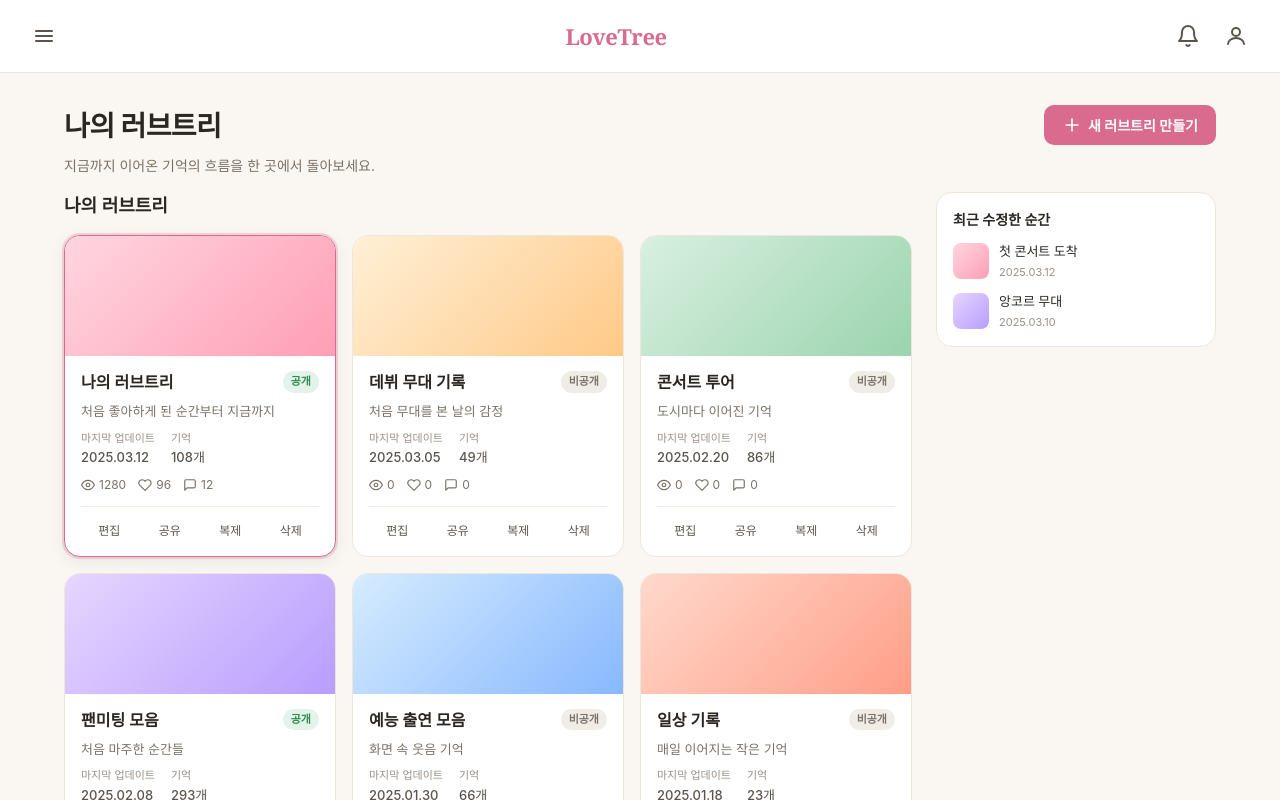
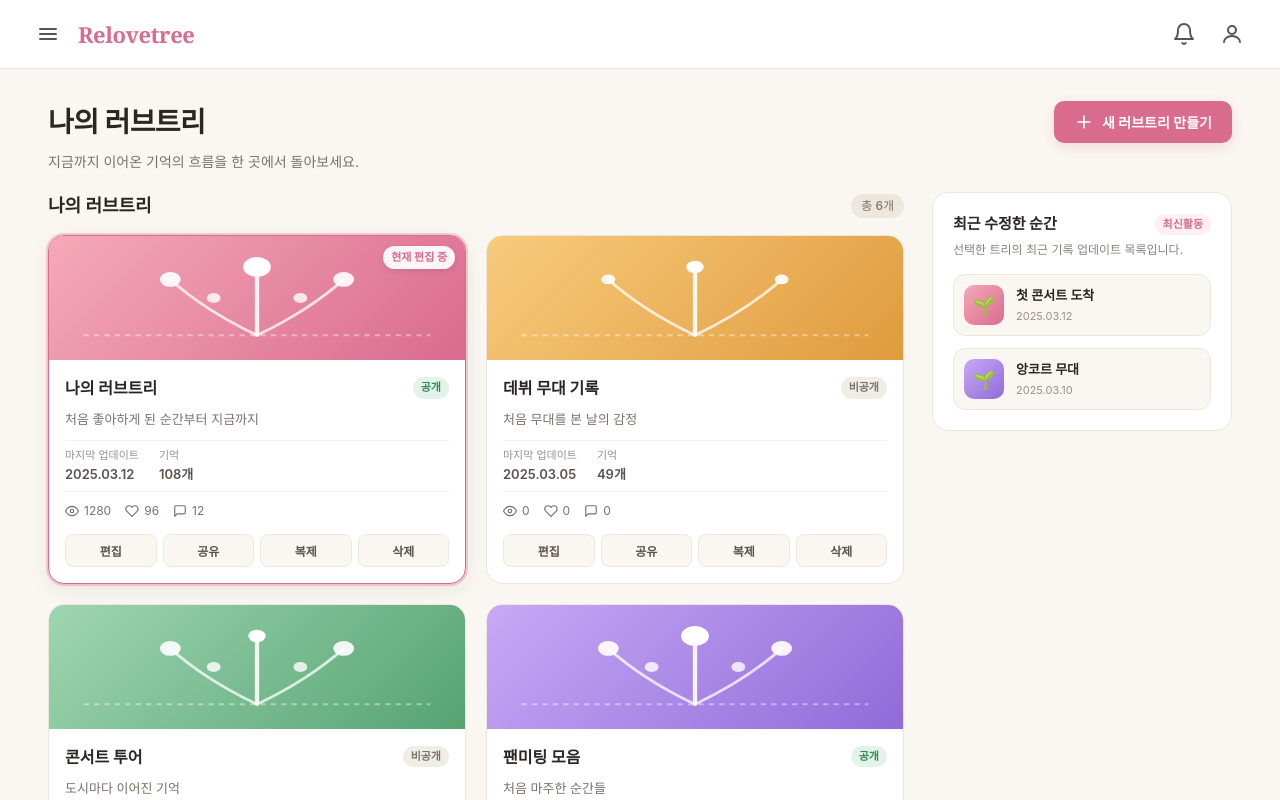
Before and after one commit to skerishKang/lovetree3.0, a React (Vite) app: page /my-trees in a window 1280 px wide. Shown: the top 800 px of the page. Built offline with nearby package versions, Linux system fonts and the light colour scheme.

Commit message:
style: deepen my trees dashboard hierarchy

```diff
--- a/src/components/MyTreesPage.module.css
+++ b/src/components/MyTreesPage.module.css
@@ -23,12 +23,18 @@
   display: flex;
   align-items: center;
   justify-content: space-between;
-  padding: 16px 24px;
+  padding: 14px 28px;
   background: #ffffff;
   border-bottom: 1px solid #ede6dc;
   position: sticky;
   top: 0;
   z-index: 10;
+}
+
+.brandArea {
+  display: flex;
+  align-items: center;
+  gap: 10px;
 }
 
 .logo {
@@ -78,8 +84,8 @@
   align-items: flex-start;
   justify-content: space-between;
   gap: 24px;
-  padding: 32px 24px 16px;
-  max-width: 1200px;
+  padding: 32px 28px 20px;
+  max-width: 1240px;
   margin: 0 auto;
 }
 
@@ -107,8 +113,8 @@
 .newTreeButton {
   display: inline-flex;
   align-items: center;
-  gap: 6px;
-  padding: 10px 18px;
+  gap: 8px;
+  padding: 11px 20px;
   background: #d96b8f;
   color: #ffffff;
   border: none;
@@ -117,7 +123,8 @@
   font-weight: 600;
   cursor: pointer;
   white-space: nowrap;
-  transition: background-color 0.15s ease;
+  transition: background-color 0.15s ease, box-shadow 0.15s ease;
+  box-shadow: 0 4px 12px rgba(217, 107, 143, 0.2);
 }
 
 .newTreeButton:focus-visible {
@@ -127,15 +134,16 @@
 
 .newTreeButton:hover {
   background: #c95c7f;
+  box-shadow: 0 6px 16px rgba(217, 107, 143, 0.28);
 }
 
 /* 본문 그리드 */
 .contentGrid {
   display: grid;
-  grid-template-columns: minmax(0, 1fr) 280px;
-  gap: 24px;
-  padding: 0 24px 48px;
-  max-width: 1200px;
+  grid-template-columns: minmax(0, 1fr) 300px;
+  gap: 28px;
+  padding: 0 28px 48px;
+  max-width: 1240px;
   margin: 0 auto;
 }
 
@@ -144,11 +152,27 @@
   min-width: 0;
 }
 
+.sectionHeader {
+  display: flex;
+  align-items: center;
+  justify-content: space-between;
+  margin-bottom: 16px;
+}
+
 .sectionTitle {
-  margin: 0 0 16px;
+  margin: 0;
   font-size: 18px;
-  font-weight: 600;
+  font-weight: 700;
   color: #2a2622;
+}
+
+.treeCountBadge {
+  font-size: 12px;
+  color: #7a7268;
+  background: #eee7de;
+  padding: 3px 10px;
+  border-radius: 12px;
+  font-weight: 500;
 }
 
 .treeList {
@@ -156,8 +180,8 @@
   margin: 0;
   padding: 0;
   display: grid;
-  grid-template-columns: repeat(auto-fill, minmax(260px, 1fr));
-  gap: 16px;
+  grid-template-columns: repeat(auto-fill, minmax(280px, 1fr));
+  gap: 20px;
 }
 
 .treeListItem {
@@ -175,50 +199,74 @@
 }
 
 .treeCard:hover {
-  box-shadow: 0 4px 16px rgba(42, 38, 34, 0.08);
+  box-shadow: 0 6px 20px rgba(42, 38, 34, 0.08);
 }
 
 .treeCardSelected {
   border-color: #d96b8f;
-  box-shadow: 0 0 0 2px rgba(217, 107, 143, 0.25), 0 4px 16px rgba(42, 38, 34, 0.08);
+  box-shadow: 0 0 0 2px rgba(217, 107, 143, 0.3), 0 6px 20px rgba(42, 38, 34, 0.08);
 }
 
-/* 썸네일 */
+/* 썸네일 & 미니 트리 시각화 */
 .thumbnail {
+  position: relative;
   width: 100%;
-  height: 120px;
+  height: 124px;
+  overflow: hidden;
+}
+
+.selectedBadge {
+  position: absolute;
+  top: 10px;
+  right: 10px;
+  background: rgba(255, 255, 255, 0.92);
+  color: #d96b8f;
+  font-size: 11px;
+  font-weight: 700;
+  padding: 3px 8px;
+  border-radius: 12px;
+  box-shadow: 0 2px 6px rgba(0, 0, 0, 0.1);
+  z-index: 2;
+}
+
+.miniTreeGraphic {
+  position: absolute;
+  inset: 0;
+  display: flex;
+  align-items: center;
+  justify-content: center;
 }
 
 .thumb_rose {
-  background: linear-gradient(135deg, #ffd6e0 0%, #ff9eb5 100%);
+  background: linear-gradient(135deg, #f5a9b8 0%, #d96b8f 100%);
 }
 
 .thumb_amber {
-  background: linear-gradient(135deg, #fff0d6 0%, #ffc987 100%);
+  background: linear-gradient(135deg, #f7cb7d 0%, #e09b3d 100%);
 }
 
 .thumb_sage {
-  background: linear-gradient(135deg, #d8f0e0 0%, #9bd4ae 100%);
+  background: linear-gradient(135deg, #9fd6b1 0%, #56a372 100%);
 }
 
 .thumb_lavender {
-  background: linear-gradient(135deg, #e6d6ff 0%, #b89dff 100%);
+  background: linear-gradient(135deg, #c7a9f5 0%, #906bd9 100%);
 }
 
 .thumb_sky {
-  background: linear-gradient(135deg, #d6ecff 0%, #87b8ff 100%);
+  background: linear-gradient(135deg, #99c2f5 0%, #4f8bd9 100%);
 }
 
 .thumb_coral {
-  background: linear-gradient(135deg, #ffd9cc 0%, #ff9e87 100%);
+  background: linear-gradient(135deg, #f5aa99 0%, #d95d43 100%);
 }
 
 /* 카드 본문 */
 .cardBody {
   display: flex;
   flex-direction: column;
-  gap: 8px;
-  padding: 14px 16px 12px;
+  gap: 10px;
+  padding: 16px;
 }
 
 .cardHeader {
@@ -231,7 +279,7 @@
 .treeTitle {
   margin: 0;
   font-size: 16px;
-  font-weight: 600;
+  font-weight: 700;
   color: #2a2622;
   overflow: hidden;
   text-overflow: ellipsis;
@@ -270,8 +318,11 @@
 
 .cardMeta {
   display: flex;
-  gap: 16px;
+  gap: 20px;
   margin: 0;
+  padding: 6px 0;
+  border-top: 1px solid #f7f3ee;
+  border-bottom: 1px solid #f7f3ee;
 }
 
 .metaItem {
@@ -288,41 +339,40 @@
 .metaValue {
   margin: 0;
   font-size: 13px;
-  font-weight: 500;
+  font-weight: 600;
   color: #5a544c;
 }
 
 .cardStats {
   display: flex;
-  gap: 12px;
+  gap: 14px;
 }
 
 .statItem {
   display: inline-flex;
   align-items: center;
-  gap: 4px;
+  gap: 5px;
   font-size: 12px;
   color: #7a7268;
 }
 
 .cardActions {
   display: flex;
-  gap: 4px;
-  border-top: 1px solid #f0ece6;
-  padding-top: 8px;
-  margin-top: 4px;
+  gap: 6px;
+  padding-top: 4px;
 }
 
 .cardActionButton {
   flex: 1;
-  padding: 6px 4px;
-  background: transparent;
-  border: none;
-  border-radius: 6px;
+  padding: 7px 4px;
+  background: #faf6f1;
+  border: 1px solid #eee7de;
+  border-radius: 8px;
   font-size: 12px;
+  font-weight: 600;
   color: #5a544c;
   cursor: pointer;
-  transition: background-color 0.15s ease;
+  transition: background-color 0.15s ease, border-color 0.15s ease;
 }
 
 .cardActionButton:focus-visible {
@@ -331,7 +381,9 @@
 }
 
 .cardActionButton:hover {
-  background: #f5f0e9;
+  background: #f0ece6;
+  border-color: #e0d8cd;
+  color: #2a2622;
 }
 
 /* 사이드바 */
@@ -339,17 +391,40 @@
   background: #ffffff;
   border: 1px solid #ede6dc;
   border-radius: 16px;
-  padding: 16px;
+  padding: 20px;
   align-self: start;
   position: sticky;
   top: 80px;
 }
 
+.sidebarHeader {
+  display: flex;
+  align-items: center;
+  justify-content: space-between;
+  margin-bottom: 6px;
+}
+
 .sidebarTitle {
-  margin: 0 0 12px;
-  font-size: 14px;
+  margin: 0;
+  font-size: 15px;
+  font-weight: 700;
+  color: #2a2622;
+}
+
+.sidebarBadge {
+  font-size: 11px;
   font-weight: 600;
-  color: #2a2622;
+  color: #d96b8f;
+  background: #fdf0f4;
+  padding: 2px 8px;
+  border-radius: 10px;
+}
+
+.sidebarDescription {
+  margin: 0 0 16px;
+  font-size: 12px;
+  color: #8a8278;
+  line-height: 1.4;
 }
 
 .recentList {
@@ -364,14 +439,25 @@
 .recentItem {
   display: flex;
   align-items: center;
-  gap: 10px;
+  gap: 12px;
+  padding: 10px;
+  background: #faf6f1;
+  border: 1px solid #eee7de;
+  border-radius: 12px;
 }
 
 .recentThumb {
-  width: 36px;
-  height: 36px;
-  border-radius: 8px;
+  width: 40px;
+  height: 40px;
+  border-radius: 10px;
   flex-shrink: 0;
+  display: flex;
+  align-items: center;
+  justify-content: center;
+}
+
+.recentThumbIcon {
+  font-size: 1.125rem;
 }
 
 .recentText {
@@ -383,7 +469,7 @@
 
 .recentTitle {
   font-size: 13px;
-  font-weight: 500;
+  font-weight: 600;
   color: #2a2622;
   overflow: hidden;
   text-overflow: ellipsis;
@@ -395,25 +481,36 @@
   color: #9a9088;
 }
 
-/* 반응형: 모바일 */
-@media (max-width: 900px) {
+/* ─── Intermediate ( 태블릿 / Compact: 768px ~ 1024px ) ─── */
+
+@media (max-width: 1024px) and (min-width: 768px) {
   .contentGrid {
-    grid-template-columns: minmax(0, 1fr);
+    grid-template-columns: minmax(0, 1fr) 260px;
+    gap: 20px;
+    padding: 0 20px 40px;
+  }
+
+  .treeList {
+    grid-template-columns: repeat(2, minmax(0, 1fr));
+    gap: 16px;
   }
 
   .sidebar {
-    position: static;
+    padding: 16px;
   }
 }
 
-@media (max-width: 560px) {
+/* ─── Mobile ( 모바일: 767px 이하 ) ─── */
+
+@media (max-width: 767px) {
   .topBar {
     padding: 12px 16px;
   }
 
   .intro {
     flex-direction: column;
-    padding: 24px 16px 12px;
+    padding: 20px 16px 16px;
+    gap: 16px;
   }
 
   .newTreeButton {
@@ -422,7 +519,9 @@
   }
 
   .contentGrid {
-    padding: 0 16px 32px;
+    grid-template-columns: minmax(0, 1fr);
+    padding: 0 16px 36px;
+    gap: 24px;
   }
 
   .treeList {
@@ -432,4 +531,8 @@
   .pageTitle {
     font-size: 22px;
   }
+
+  .sidebar {
+    position: static;
+  }
 }
--- a/src/components/MyTreesPage.tsx
+++ b/src/components/MyTreesPage.tsx
@@ -8,6 +8,7 @@ export default function MyTreesPage() {
     <div className={styles.page}>
       {/* 상단 헤더 */}
       <header className={styles.topBar}>
+        <div className={styles.brandArea}>
           <button type="button" className={styles.iconButton} aria-label="메뉴 열기">
             <svg width="24" height="24" viewBox="0 0 24 24" fill="none" aria-hidden="true">
               <path
@@ -18,7 +19,9 @@ export default function MyTreesPage() {
               />
             </svg>
           </button>
-        <span className={styles.logo}>LoveTree</span>
+          <span className={styles.logo}>Relovetree</span>
+        </div>
+
         <div className={styles.topBarRight}>
           <button type="button" className={styles.iconButton} aria-label="알림 보기">
             <svg width="24" height="24" viewBox="0 0 24 24" fill="none" aria-hidden="true">
@@ -45,7 +48,7 @@ export default function MyTreesPage() {
         </div>
       </header>
 
-      {/* 제목 + CTA */}
+      {/* 대시보드 타이틀 + CTA */}
       <section className={styles.intro}>
         <div className={styles.introMain}>
           <h1 className={styles.pageTitle}>{data.headerTitle}</h1>
@@ -59,11 +62,15 @@ export default function MyTreesPage() {
         </button>
       </section>
 
-      {/* 본문: 트리 카드 그리드 + 사이드바 */}
+      {/* 대시보드 본문: 트리 그리드 + 우측 측면 사이드바 */}
       <div className={styles.contentGrid}>
-        {/* 트리 카드 목록 */}
+        {/* 트리 카드 목록 메인 섹션 */}
         <section className={styles.treeListSection} aria-label={data.cardsTitle}>
+          <div className={styles.sectionHeader}>
             <h2 className={styles.sectionTitle}>{data.cardsTitle}</h2>
+            <span className={styles.treeCountBadge}>총 {data.trees.length}개</span>
+          </div>
+
           <ul className={styles.treeList}>
             {data.trees.map((tree) => {
               const isSelected = tree.id === data.selectedTreeId;
@@ -75,18 +82,66 @@ export default function MyTreesPage() {
                     aria-current={isSelected ? "true" : undefined}
                     aria-labelledby={`my-tree-title-${tree.id}`}
                   >
-                    {/* 썸네일 영역 */}
+                    {/* 썸네일 및 미니 트리 시각화 */}
                     <div
                       className={`${styles.thumbnail} ${styles[`thumb_${tree.thumbnailColorKey}`]}`}
                       aria-hidden="true"
+                    >
+                      {/* 선택된 트리의 정적 배지 */}
+                      {isSelected && (
+                        <span className={styles.selectedBadge}>현재 편집 중</span>
+                      )}
+
+                      {/* 미니 트리 가지 및 노드 그래픽 */}
+                      <div className={styles.miniTreeGraphic}>
+                        <svg width="100%" height="100%" viewBox="0 0 240 100" preserveAspectRatio="none">
+                          <line
+                            x1="20"
+                            y1="80"
+                            x2="220"
+                            y2="80"
+                            stroke="rgba(255,255,255,0.4)"
+                            strokeWidth="1.5"
+                            strokeDasharray="3 3"
                           />
-                    {/* 카드 본문 */}
+                          <path
+                            d="M120 80 Q90 60 70 35"
+                            stroke="rgba(255,255,255,0.75)"
+                            strokeWidth="2"
+                            strokeLinecap="round"
+                            fill="none"
+                          />
+                          <path
+                            d="M120 80 Q150 60 170 35"
+                            stroke="rgba(255,255,255,0.75)"
+                            strokeWidth="2"
+                            strokeLinecap="round"
+                            fill="none"
+                          />
+                          <path
+                            d="M120 80 L120 25"
+                            stroke="rgba(255,255,255,0.9)"
+                            strokeWidth="2.5"
+                            strokeLinecap="round"
+                            fill="none"
+                          />
+                          <circle cx="70" cy="35" r={tree.memoryCount > 50 ? "6" : "4"} fill="rgba(255,255,255,0.9)" />
+                          <circle cx="120" cy="25" r={tree.memoryCount > 100 ? "8" : "5"} fill="#ffffff" />
+                          <circle cx="170" cy="35" r={tree.memoryCount > 50 ? "6" : "4"} fill="rgba(255,255,255,0.9)" />
+                          {tree.memoryCount > 80 && (
+                            <>
+                              <circle cx="95" cy="50" r="4" fill="rgba(255,255,255,0.8)" />
+                              <circle cx="145" cy="50" r="4" fill="rgba(255,255,255,0.8)" />
+                            </>
+                          )}
+                        </svg>
+                      </div>
+                    </div>
+
+                    {/* 카드 본문 정보 */}
                     <div className={styles.cardBody}>
                       <div className={styles.cardHeader}>
-                        <h3
-                          id={`my-tree-title-${tree.id}`}
-                          className={styles.treeTitle}
-                        >
+                        <h3 id={`my-tree-title-${tree.id}`} className={styles.treeTitle}>
                           {tree.title}
                         </h3>
                         <span
@@ -99,7 +154,9 @@ export default function MyTreesPage() {
                           {tree.visibility === "public" ? "공개" : "비공개"}
                         </span>
                       </div>
+
                       <p className={styles.treeDescription}>{tree.description}</p>
+
                       <dl className={styles.cardMeta}>
                         <div className={styles.metaItem}>
                           <dt className={styles.metaLabel}>마지막 업데이트</dt>
@@ -110,6 +167,7 @@ export default function MyTreesPage() {
                           <dd className={styles.metaValue}>{tree.memoryCount}개</dd>
                         </div>
                       </dl>
+
                       <div className={styles.cardStats}>
                         <span className={styles.statItem}>
                           <svg width="14" height="14" viewBox="0 0 24 24" fill="none" aria-hidden="true">
@@ -148,7 +206,8 @@ export default function MyTreesPage() {
                           <span>{tree.comments}</span>
                         </span>
                       </div>
-                      {/* 카드 하단 액션 */}
+
+                      {/* 카드 액션 버튼 4개 */}
                       <div className={styles.cardActions}>
                         <button
                           type="button"
@@ -187,16 +246,25 @@ export default function MyTreesPage() {
           </ul>
         </section>
 
-        {/* 사이드바: 최근 수정한 순간 */}
+        {/* 우측 사이드바: 최근 수정한 순간 */}
         <aside className={styles.sidebar} aria-label={data.sidebarTitle}>
+          <div className={styles.sidebarHeader}>
             <h2 className={styles.sidebarTitle}>{data.sidebarTitle}</h2>
+            <span className={styles.sidebarBadge}>최신활동</span>
+          </div>
+          <p className={styles.sidebarDescription}>
+            선택한 트리의 최근 기록 업데이트 목록입니다.
+          </p>
+
           <ul className={styles.recentList}>
             {data.recentMoments.map((moment) => (
               <li key={moment.id} className={styles.recentItem}>
                 <span
                   className={`${styles.recentThumb} ${styles[`thumb_${moment.thumbnailColorKey}`]}`}
                   aria-hidden="true"
-                />
+                >
+                  <span className={styles.recentThumbIcon}>🌱</span>
+                </span>
                 <div className={styles.recentText}>
                   <span className={styles.recentTitle}>{moment.title}</span>
                   <span className={styles.recentDate}>{moment.updatedAt}</span>
```
Also changed, not shown: 1 other file (tests, documents, lock files or other folders). Lines whose indentation alone changed are shown as unchanged.
